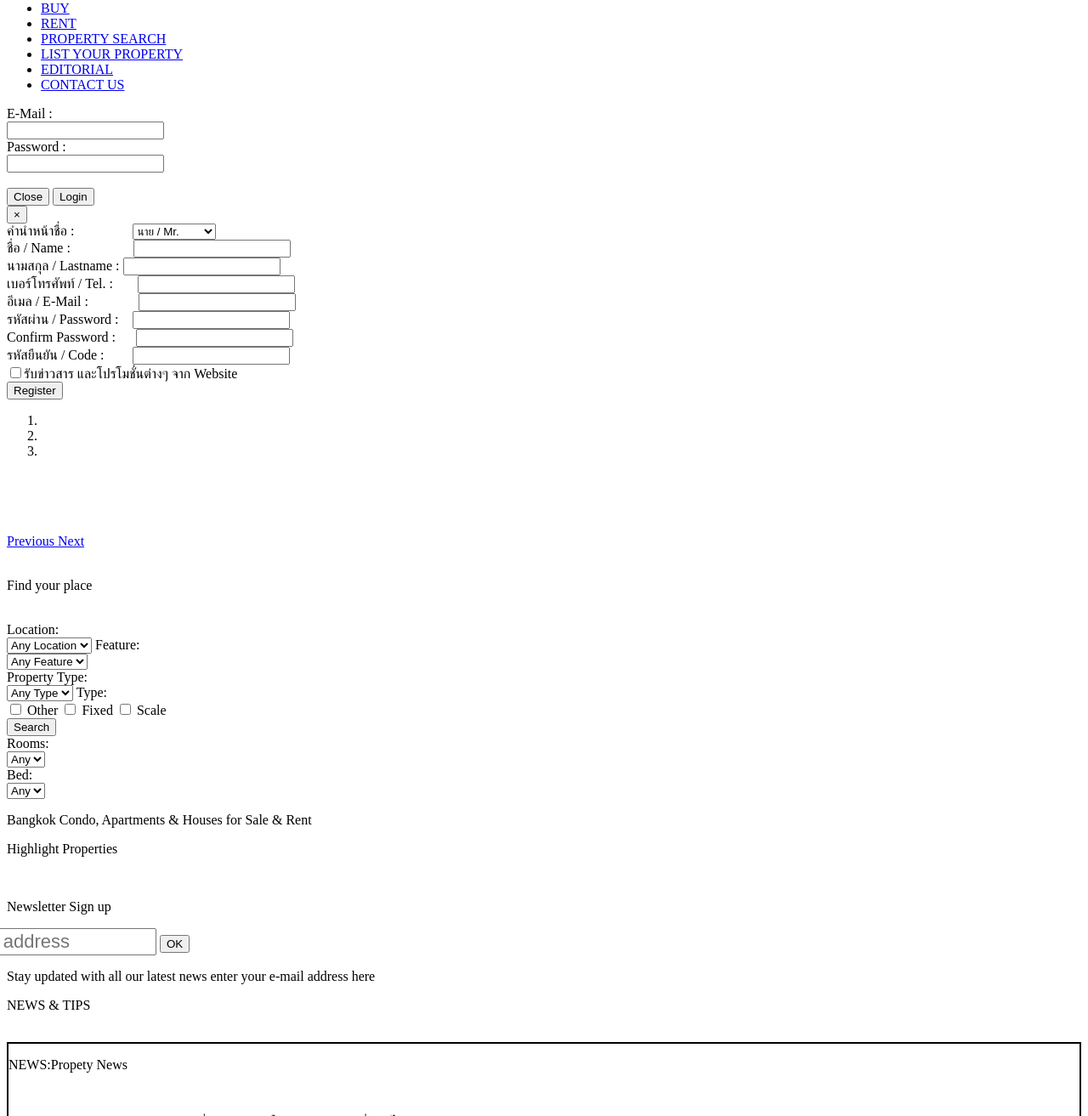
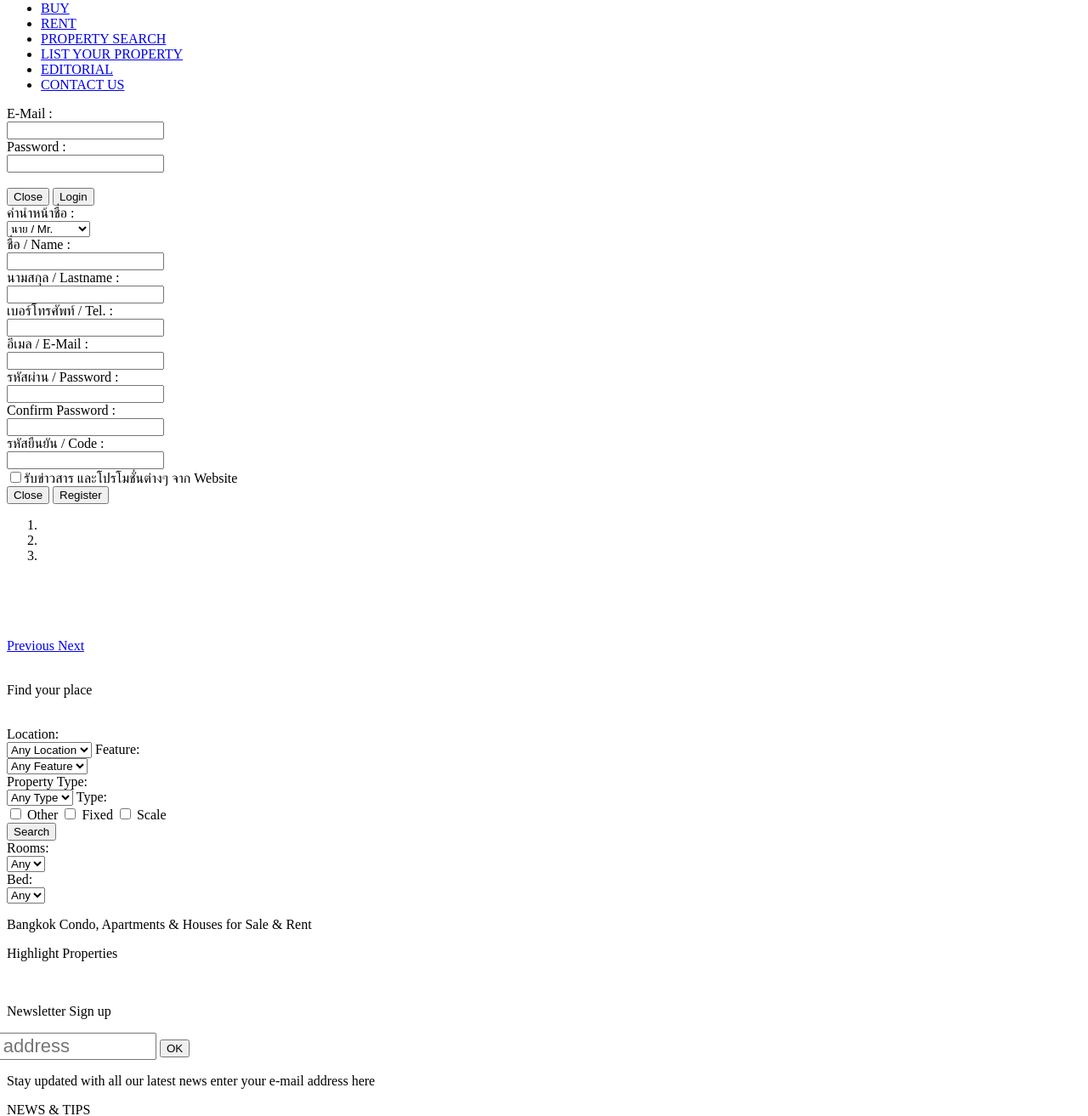
Before and after one commit to aommiez/agent168, a PHP site: template private/view/home.php in a window 1280 px wide. Shown: the part 229-1542 px from the top of the page at 85% size. Run offline with PHP 8.4, Linux system fonts and the light colour scheme; the template is opened without the code that fills it, so the values that code supplies are empty.

Commit message:
fix login & register form

```diff
--- a/private/view/home.php
+++ b/private/view/home.php
@@ -26,7 +26,7 @@ $this->import('/layout/header');
 </div>
 <div class="container" style="position: relative;">
     <div class="findprops">
-        <img style="opacity: 0.9;" src="<?php echo \Main\Helper\URL::absolute("/public/images/maps.jpg")?>" />
+        <img style="opacity: 0.8;" src="<?php echo \Main\Helper\URL::absolute("/public/images/maps.jpg")?>" />
         <div class="searchbox">
             <div class="row">
                 <div class="col-lg-10">
--- a/private/view/layout/footer.php
+++ b/private/view/layout/footer.php
@@ -53,7 +53,7 @@ use Main\Helper;
                         <p style="margin-left: 40px;">Copyright <span class="glyphicon glyphicon-copyright-mark"></span> 2013 Tufftex Group Company Limited All Rights Reserved. Designated trademarks and brands
                             are the property of their respective owners. Use of this Web site constitutes acceptance of the Bangkok
                             CitiSmart. Privacy Policy and Terms & Conditions | more info</p>
-                        <img style="margin-left: 500px; padding-bottom: 5px;" src="<?php echo \Main\Helper\URL::absolute("/public/images/backtop.png")?>" />
+                        <a href="#"><img style="margin-left: 500px; padding-bottom: 5px;" src="<?php echo \Main\Helper\URL::absolute("/public/images/backtop.png")?>" /></a>
                     </div>
                 </div>
             </div>
--- a/private/view/layout/header.php
+++ b/private/view/layout/header.php
@@ -35,20 +35,20 @@ use Main\Helper;
     <div class="container">
         <ul>
             <li>
-                <span class="glyphicon glyphicon-earphone" aria-hidden="true"></span>
+                <span class="glyphicon glyphicon-earphone" id="icon" aria-hidden="true"></span>
                 02-222-2222
             </li>
             <li style="margin-right: 130px">
-                <span class="glyphicon glyphicon-envelope" aria-hidden="true"></span>
+                <span class="glyphicon glyphicon-envelope" id="icon" aria-hidden="true"></span>
                 tufftex2011@gmail.com
             </li>
             <li style="margin-right: 0px"><button type="button" class="btn btn-primary" data-toggle="modal" data-target="#login" style="padding: 0px">LOGIN</button></li>
             <li><button type="button" class="btn btn-primary" data-toggle="modal" data-target="#register" style="padding: 0px">REGISTER</button></li>
             <li><img src="<?php echo \Main\Helper\URL::absolute("/public/images/Facebook.png")?>" /> </li>
-            <li><img src="<?php echo \Main\Helper\URL::absolute("/public/images/Twitter.png")?>" style="margin-left: -10px"/></li>
-            <li><img src="<?php echo \Main\Helper\URL::absolute("/public/images/Google+.png")?>" style="margin-left: -10px"/></li>
-            <li><img src="<?php echo \Main\Helper\URL::absolute("/public/images/Rss.png")?>" style="margin-left: -10px"/></li>
-            <li><img src="<?php echo \Main\Helper\URL::absolute("/public/images/Pinterest.png")?>" style="margin-left: -10px"/></li>
+            <li><img src="<?php echo \Main\Helper\URL::absolute("/public/images/Twitter.png")?>" /></li>
+            <li><img src="<?php echo \Main\Helper\URL::absolute("/public/images/Google+.png")?>" /></li>
+            <li><img src="<?php echo \Main\Helper\URL::absolute("/public/images/Rss.png")?>" /></li>
+            <li><img src="<?php echo \Main\Helper\URL::absolute("/public/images/Pinterest.png")?>" /></li>
         </ul>
     </div>
 </div>
@@ -89,7 +89,7 @@ use Main\Helper;
                         <div class="form-group" id="id">
                             <label class="control-label col-lg-3" for="">Password :</label>
                             <div class="col-lg-7">
-                                <input type="text" class="form-control">
+                                <input type="password" class="form-control">
                             </div>
 
                         </div>
@@ -107,26 +107,82 @@ use Main\Helper;
 <div class="modal fade" id="register">
     <div class="modal-dialog">
         <div class="modal-content">
-            <div class="modal-header"><button type="button" class="close" data-dismiss="modal" aria-label="Close"><span aria-hidden="true">&times;</span></button></div>
             <div class="modal-body">
                 <div class="regis">
-                    คำนำหน้าชื่อ : <select class="form-control" style="margin-left: 65px">
-                        <option>นาย / Mr.</option>
-                        <option>นาง / Mrs.</option>
-                        <option>นางสาว / Miss</option>
-                    </select>
-                    <div class="nameregis">ชื่อ / Name : <input type="text" class="form-control" style="margin-left: 70px"></div>
-                    <div class="nameregis">นามสกุล / Lastname : <input type="text" class="form-control"></div>
-                    <div class="telinput">เบอร์โทรศัพท์ / Tel. : <input type="text" class="form-control" style="margin-left: 25px"></div>
-                    <div class="mailregis"">อีเมล / E-Mail : <input type="text" class="form-control" style="margin-left: 55px"></div>
-                <div class="passregis">รหัสผ่าน / Password : <input type="password" class="form-control" style="margin-left: 12px"></div>
-                <div class="passconfirm">Confirm Password : <input type="password" class="form-control" style="margin-left: 20px"></div>
-                <div class="coderegis">รหัสยืนยัน / Code :<input type="text" class="form-control" style="margin-left: 33px"></div>
+                    <div class="form-horizontal">
+                        <div class="form-group">
+                            <label class="control-label col-lg-4" for="">คำนำหน้าชื่อ : </label>
+                            <div class="col-lg-4">
+                                <select class="form-control">
+                                    <option>นาย / Mr.</option>
+                                    <option>นาง / Mrs.</option>
+                                    <option>นางสาว / Miss</option>
+                                </select>
+                            </div>
+                        </div>
+                    </div>
+                    <div class="form-horizontal">
+                        <div class="form-group">
+                            <label class="control-label col-lg-4" for="">ชื่อ / Name : </label>
+                            <div class="col-lg-5">
+                                <input type="text" class="form-control">
+                            </div>
+                        </div>
+                    </div>
+                    <div class="form-horizontal">
+                        <div class="form-group">
+                            <label class="control-label col-lg-4" for="">นามสกุล / Lastname : </label>
+                            <div class="col-lg-5">
+                                <input type="text" class="form-control">
+                            </div>
+                        </div>
+                    </div>
+                    <div class="form-horizontal">
+                        <div class="form-group">
+                            <label class="control-label col-lg-4" for="">เบอร์โทรศัพท์ / Tel. : </label>
+                            <div class="col-lg-5">
+                                <input type="text" class="form-control">
+                            </div>
+                        </div>
+                    </div>
+                    <div class="form-horizontal">
+                        <div class="form-group">
+                            <label class="control-label col-lg-4" for="">อีเมล / E-Mail : </label>
+                            <div class="col-lg-5">
+                                <input type="text" class="form-control">
+                            </div>
+                        </div>
+                    </div>
+                    <div class="form-horizontal">
+                        <div class="form-group">
+                            <label class="control-label col-lg-4" for="">รหัสผ่าน / Password : </label>
+                            <div class="col-lg-5">
+                                <input type="password" class="form-control">
+                            </div>
+                        </div>
+                    </div>
+                    <div class="form-horizontal">
+                        <div class="form-group">
+                            <label class="control-label col-lg-4" for="">Confirm Password : </label>
+                            <div class="col-lg-5">
+                                <input type="password" class="form-control">
+                            </div>
+                        </div>
+                    </div>
+                    <div class="form-horizontal">
+                        <div class="form-group">
+                            <label class="control-label col-lg-4" for="">รหัสยืนยัน / Code :</label>
+                            <div class="col-lg-5">
+                                <input type="text" class="form-control">
+                            </div>
+                        </div>
+                    </div>
             </div>
             <div class="checkbox">
                 <label><input type="checkbox">รับข่าวสาร และโปรโมชั่นต่างๆ จาก Website</label>
             </div>
             <div class="modal-footer">
+                <button type="button" class="btn btn-default" data-dismiss="modal">Close</button>
                 <button type="button" class="btn btn-primary">Register</button>
             </div>
         </div>
```
Also changed, not shown: public/css/style.css (+16 -10 lines).
